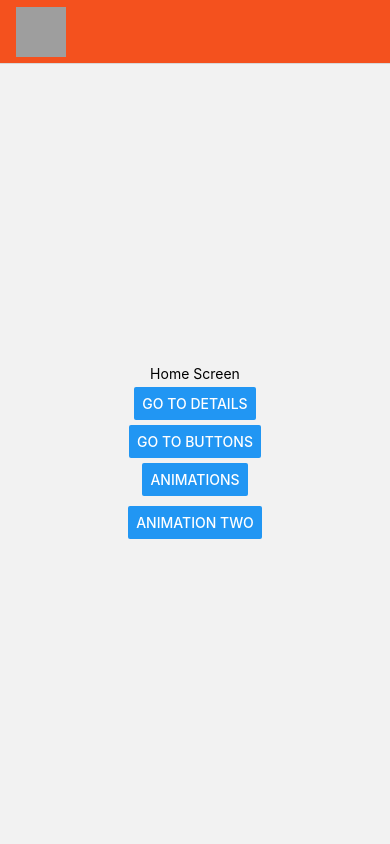
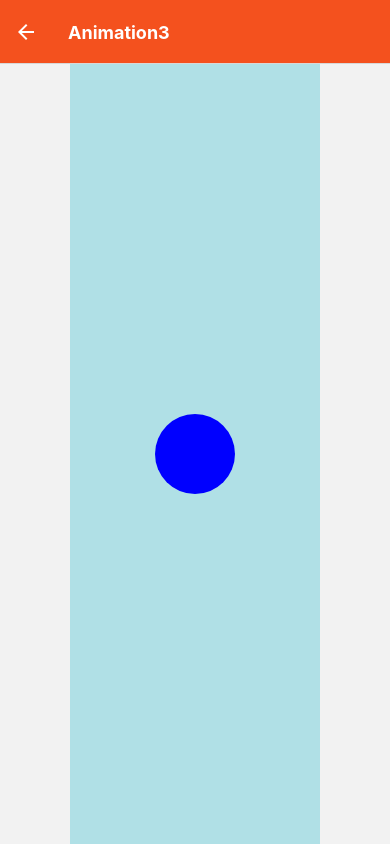
Before and after one commit to AndrewHepworth/TapPop, a React Native app: screen /Animation3 in a window 390 px wide. Built offline with nearby package versions, Linux system fonts and the light colour scheme; grey boxes are pictures that could not be loaded.

Commit message:
return fcs properly.

```diff
--- a/App.tsx
+++ b/App.tsx
@@ -8,7 +8,7 @@ import LogoTitle from './logotitle';
 
 import ButtonPage from './buttonpage';
 import Animations from './animations';
-import ExpandingCircle from './expandanimations';
+import ExpandingCircleWrapper from './expandanimations';
 
 function HomeScreen({navigation}) {
   return (
@@ -46,6 +46,12 @@ function HomeScreen({navigation}) {
           onPress={() => navigation.navigate('Animation2')}
         />
       </View>
+      <View style={{margin: 5}}>
+        <Button
+          title="Animation Three"
+          onPress={() => navigation.navigate('Animation3')}
+        />
+      </View>
     </View>
   );
 }
@@ -80,7 +86,8 @@ function App() {
         />
         <Stack.Screen name="ButtonPage" component={ButtonPage} />
         <Stack.Screen name="Animations" component={Animations} />
-        <Stack.Screen name="Animation2" component={ExpandingCircle} />
+        <Stack.Screen name="Animation2" component={ExpandingCircleWrapper} />
+        <Stack.Screen name="Animation3" component={ExpandingCircleWrapper} />
       </Stack.Navigator>
     </NavigationContainer>
   );
--- a/expandanimations.tsx
+++ b/expandanimations.tsx
@@ -1,8 +1,10 @@
 import React, {PropsWithChildren, useEffect, useRef} from 'react';
-import {View, Animated, Easing, ViewStyle} from 'react-native';
+import {View, Animated, Easing, ViewStyle, Text} from 'react-native';
 import {PanGestureHandler, State} from 'react-native-gesture-handler';
 
+// type ExpandingCircleProps = PropsWithChildren<{style: ViewStyle}>;
 type ExpandingCircleProps = PropsWithChildren<{style: ViewStyle}>;
+
 const ExpandingCircle: React.FC<ExpandingCircleProps> = props => {
   const scale = useRef(new Animated.Value(0)).current;
 
@@ -15,13 +17,18 @@ const ExpandingCircle: React.FC<ExpandingCircleProps> = props => {
     Animated.timing(scale, {
       toValue: 1,
       duration: 2400,
-      // easing: Easing.elastic(2),
       useNativeDriver: false,
     }).start();
   });
 
   return (
-    <View style={{flex: 1, justifyContent: 'center', alignItems: 'center'}}>
+    <View
+      style={{
+        ...props.style,
+        flex: 1,
+        justifyContent: 'center',
+        alignItems: 'center',
+      }}>
       <Animated.View
         style={{
           width: size,
@@ -35,49 +42,26 @@ const ExpandingCircle: React.FC<ExpandingCircleProps> = props => {
   );
 };
 
-export default ExpandingCircle;
+const ExpandingCircleWrapper = () => {
+  return (
+    <View
+      style={{
+        flex: 1,
+        alignItems: 'center',
+        justifyContent: 'center',
+      }}>
+      <ExpandingCircle
+        style={{
+          width: 250,
+          height: 50,
+          backgroundColor: 'powderblue',
+        }}>
+        <Text style={{fontSize: 28, textAlign: 'center', margin: 10}}>
+          Fading in
+        </Text>
+      </ExpandingCircle>
+    </View>
+  );
+};
 
-// export default class ExpandingCircle extends React.Component {
-//   scale: Animated.Value;
-
-//   constructor(props: {}) {
-//     super(props);
-//     this.scale = new Animated.Value(1);
-//   }
-
-//   handleGestureStateChange = (event: {nativeEvent: {state: State}}) => {
-//     if (event.nativeEvent.state === State.END) {
-//       Animated.timing(this.scale, {
-//         toValue: 1,
-//         duration: 300,
-//         easing: Easing.elastic(2),
-//         useNativeDriver: false,
-//       }).start();
-//     } else {
-//       Animated.timing(this.scale, {
-//         toValue: 2,
-//         duration: 300,
-//         useNativeDriver: false,
-//       }).start();
-//     }
-//   };
-
-//   render() {
-//     const {scale} = this;
-//     return (
-//       <View style={{flex: 1, justifyContent: 'center', alignItems: 'center'}}>
-//         <PanGestureHandler onHandlerStateChange={this.handleGestureStateChange}>
-//           <Animated.View
-//             style={{
-//               width: 100,
-//               height: 100,
-//               backgroundColor: 'blue',
-//               borderRadius: 50,
-//               transform: [{scale}],
-//             }}
-//           />
-//         </PanGestureHandler>
-//       </View>
-//     );
-//   }
-// }
+export default ExpandingCircleWrapper;
--- a/helloworld.tsx
+++ b/helloworld.tsx
@@ -1,7 +1,7 @@
 import React from 'react';
 import {View, Text, Image, ScrollView, TextInput, Button} from 'react-native';
 
-const HelloWorld = ({route, navigation}) => {
+const HelloWorld = ({route, navigation}): React.JSX.Element => {
   const {name, age} = route.params;
   return (
     <ScrollView>
```
